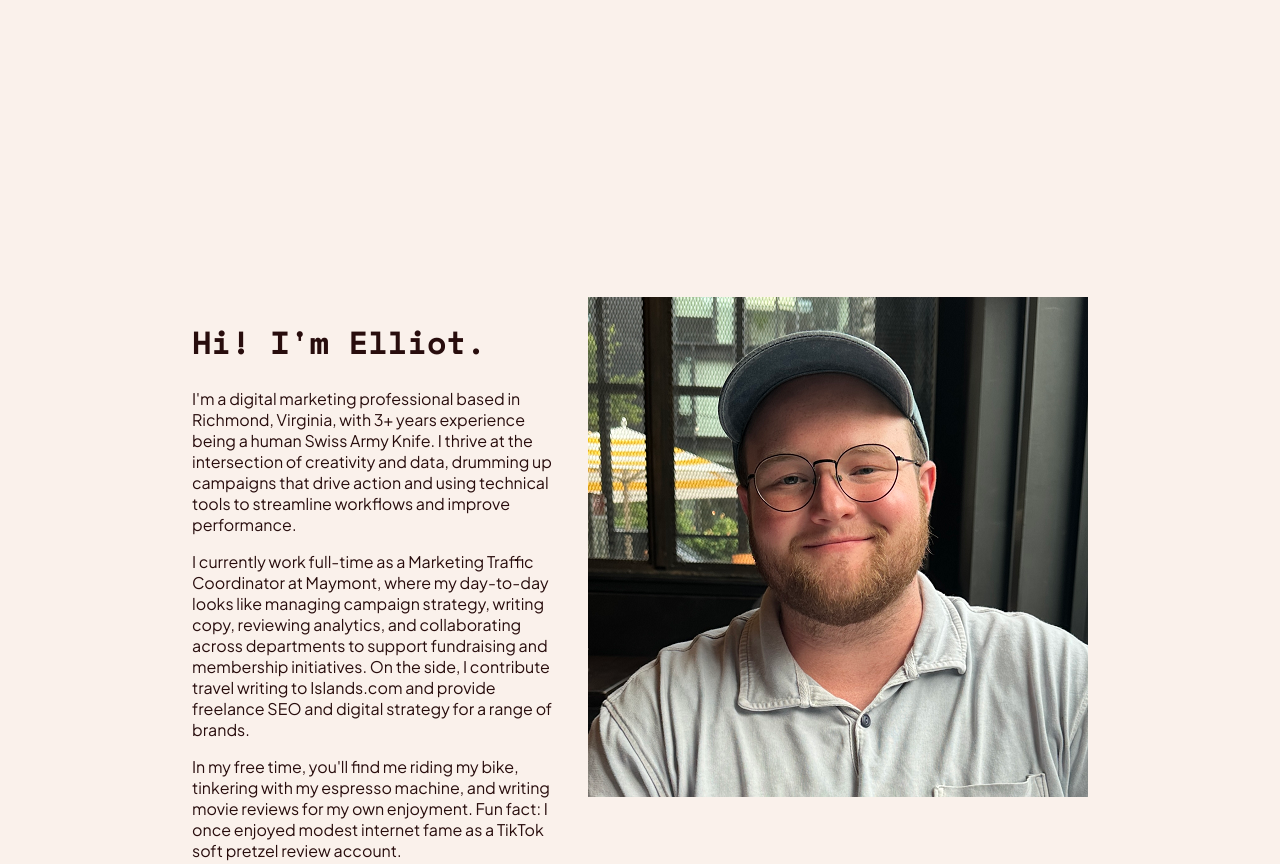
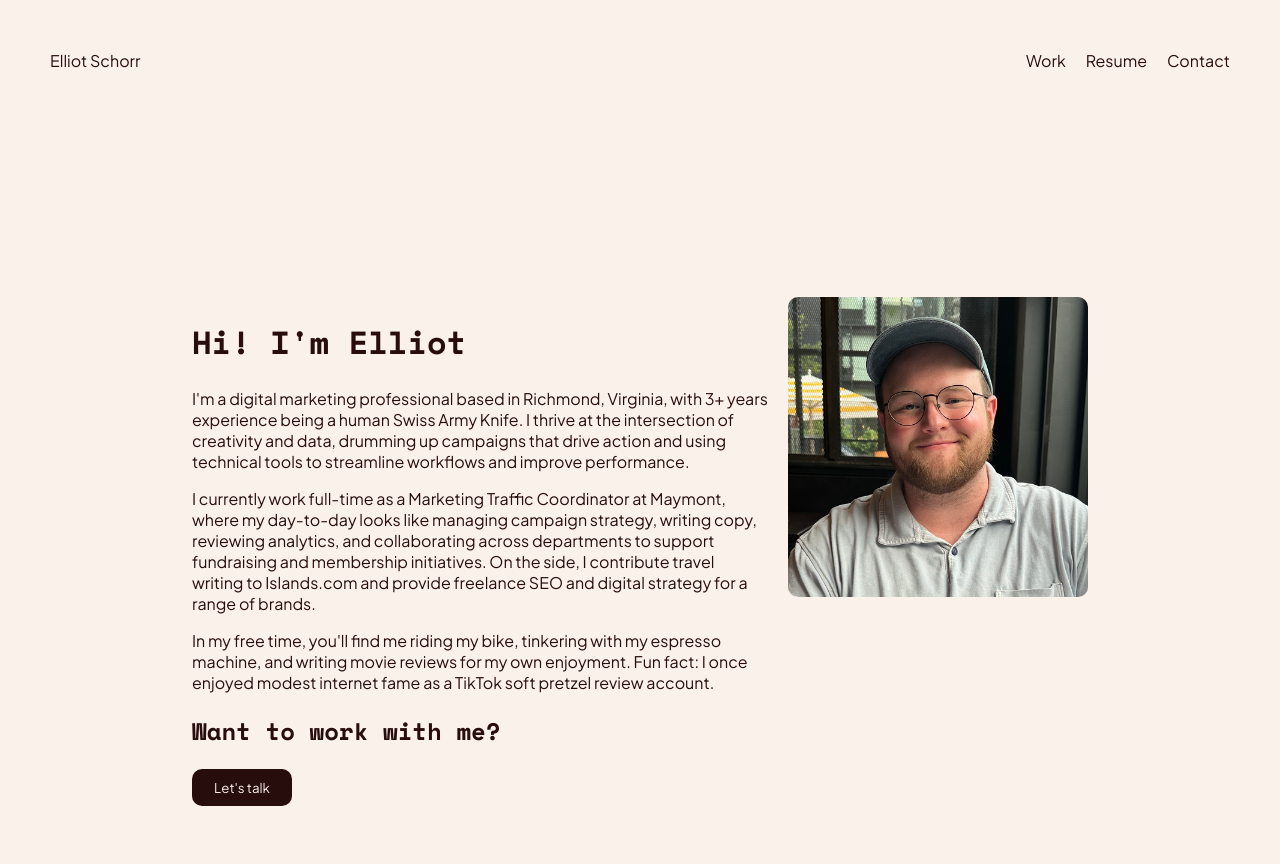
Before and after one commit to elliotschorr/website, a plain HTML site: page index.html in a window 1280 px wide. Shown: the top 864 px of the page. Drawn offline with nearby package versions, Linux system fonts and the light colour scheme.

Commit message:
Add styling to nav bar# Please enter the commit message for your changes. Lines starting

```diff
--- a/index.html
+++ b/index.html
@@ -13,10 +13,16 @@
     <title>Elliot Schorr</title>
 </head>
 <body>
-    <div class="header"></div>
+    <div class="header">
+        <div class="home"><a href="inddex.html" style="text-decoration: none; color: #280D0D;">Elliot Schorr</a></div>
+        <ul>
+            <li><a href="work.html" style="text-decoration:none; color: #280D0D;">Work</a></li>
+            <li><a href="resume.html" style="text-decoration:none; color: #280D0D;"">Resume</a></li>
+            <li><a href="contact.html" style="text-decoration:none; color: #280D0D;"">Contact</a></li>
+    </div>
     <div class="content">
         <div class="about">
-        <h1>Hi! I'm Elliot.</h1>
+        <h1>Hi! I'm Elliot</h1>
         <p>I'm a digital marketing professional based in Richmond, Virginia, with 3+ years experience being a human Swiss Army Knife. I thrive at the intersection of creativity and data, drumming up campaigns that drive action and using technical tools to streamline workflows and improve performance.</p>
 
         <p>I currently work full-time as a Marketing Traffic Coordinator at Maymont, where my day-to-day looks like managing campaign strategy, writing copy, reviewing analytics, and collaborating across departments to support fundraising and membership initiatives. On the side, I contribute travel writing to Islands.com and provide freelance SEO and digital strategy for a range of brands.</p>
@@ -26,7 +32,7 @@
         <button>Let's talk</button>
         </div>
         <div class="headshot">
-                    <img src="../images/Elliot-Schorr.png" alt="Elliot Schorr, wearing a blue polo and gray ballcap, smiling at the camera."></img>
+                    <img src="../images/Elliot-Schorr.png" style="max-width: 300px; border-radius: 10px;" alt="Elliot Schorr, wearing a blue polo and gray ballcap, smiling at the camera."></img>
         </div>
     </div>
 </body>
--- a/styles.css
+++ b/styles.css
@@ -10,7 +10,9 @@ body {
     display: flex;
     justify-content: space-between;
     padding: 50px;
-    color: green;
+    color:     color: #280D0D;
+    text-decoration: none;
+
 }
 
 .content {
@@ -27,7 +29,9 @@ body {
 }
 
 .headshot {
-    flex: 2;
+    flex: 1;
+    border-radius: 10px;
+
 
 }
 
@@ -61,4 +65,6 @@ ul {
     color: #F9FAF8;
     gap: 20px;
     text-decoration: none;
+    color: #280D0D;
+
 }
```
